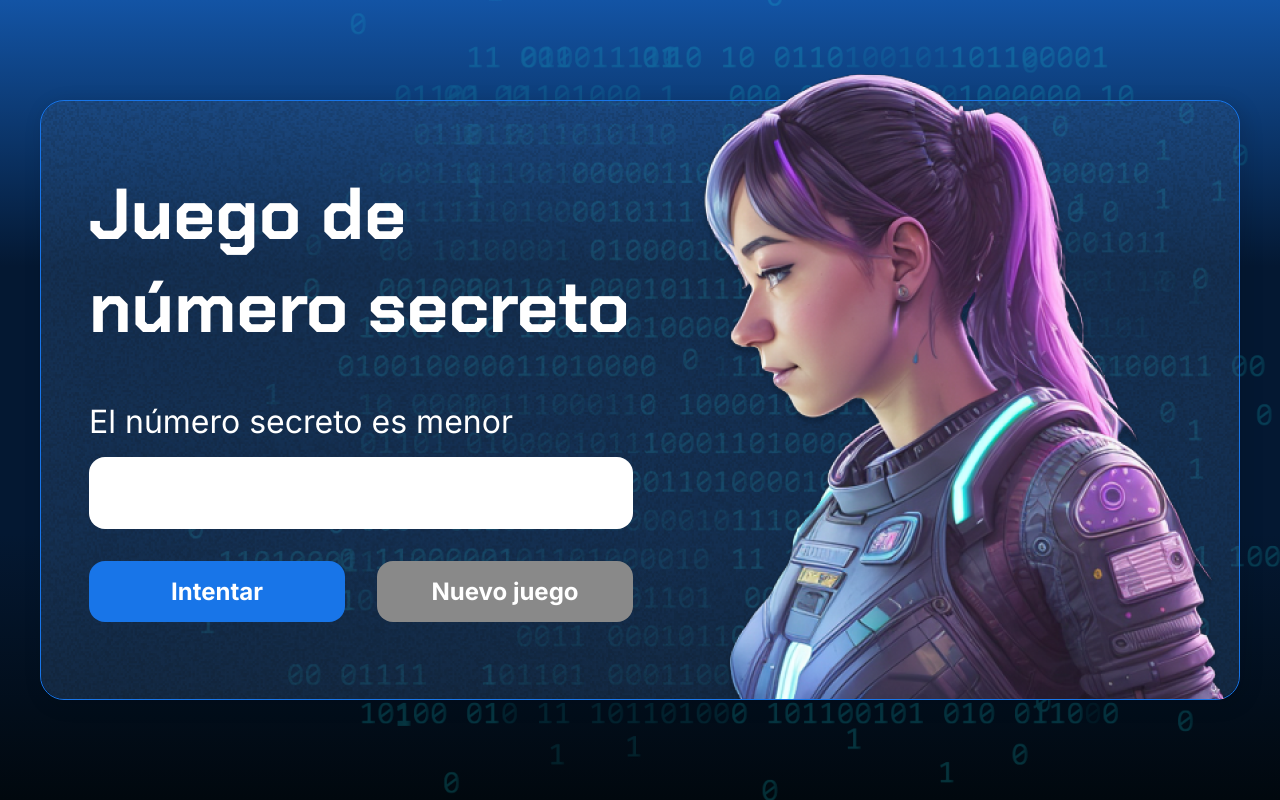
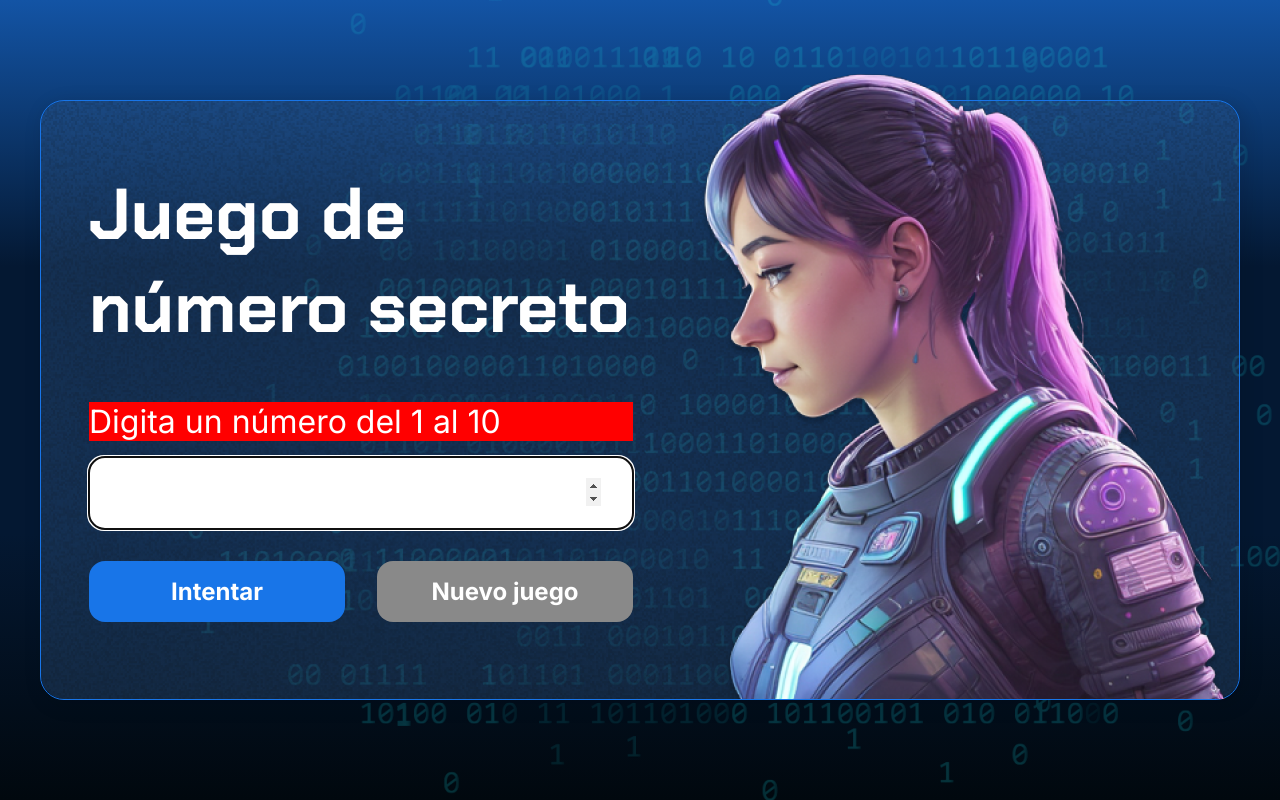
Before and after one commit to JosePater/numero-secreto-ONE, a plain HTML site: page index.html in a window 1280 px wide. Both pictures are taken after a click on the button "Intentar". Drawn offline with Linux system fonts and the light colour scheme.

Commit message:
style: Activate and deactivate buttons and input when necessary. Does not allow empty values, change bg to red. Bg to green when the number is correct

```diff
--- a/app.js
+++ b/app.js
@@ -8,22 +8,32 @@ let listaNumerosSorteados = [];
 let inputMax = document.getElementById('valorUsuario');
 inputMax.max = numMax;
 
+numUsuario = inputMax.value;
+
 iniciarJuego();
 
-numUsuario = inputMax.value;
-
-function asignarTextoElemento(elemento, texto, val) {
+function asignarTextoElemento(elemento, texto) {
   let elementoHTML = document.querySelector(elemento);
   elementoHTML.innerHTML = texto;
 }
 
 function intentoUsuario() {
-  let numeroUsuario = parseInt(document.getElementById('valorUsuario').value);
+  let numeroUsuario = parseInt(inputMax.value);
+
+  if (isNaN(numeroUsuario)) {
+    asignarTextoElemento('p', `Digita un número del 1 al ${numMax}`);
+    document.querySelector('p').style.backgroundColor = 'red'; // bg rojo
+
+  } else {
+    document.querySelector('p').style.backgroundColor = ''; // sin bg
 
     if (numeroUsuario === numeroSecreto) {
-    asignarTextoElemento('p',`Adivinaste en ${intentos} ${intentos > 1 ? 'intentos' : 'intento'}`);
+      asignarTextoElemento('p',`¡Adivinaste en ${intentos} ${intentos > 1 ? 'intentos' : 'solo intento'}!`);
       // Habilitar botón nuevo juego
       document.getElementById('reiniciar').removeAttribute('disabled');
+      document.getElementById('intentar').setAttribute('disabled', true);
+      inputMax.setAttribute('disabled', true);
+      document.querySelector('p').style.backgroundColor = 'green'; // bg verde
     } else {
       // Cuando el usuario no acierta
       if (numeroSecreto > numeroUsuario) {
@@ -34,6 +44,8 @@ function intentoUsuario() {
       intentos++;
       limpiarCaja();
     }
+  }
+  inputMax.focus();
 }
 
 function generarNumeroSecreto() {
@@ -64,6 +76,9 @@ function iniciarJuego() {
   asignarTextoElemento('h1', 'Juego de número secreto');
   asignarTextoElemento('p', `Digita un número del 1 al ${numMax}`);
   numeroSecreto = generarNumeroSecreto();
-  // Desactivar botón nuevo juego
-  document.querySelector('#reiniciar').setAttribute('disabled', true);
+  document.querySelector('p').style.backgroundColor = ''; // sin bg
+  document.getElementById('intentar').removeAttribute('disabled');     // Activado
+  document.querySelector('#reiniciar').setAttribute('disabled', true); // Desactivado
+  inputMax.removeAttribute('disabled'); // Activado
+  inputMax.focus();
   }
--- a/index.html
+++ b/index.html
@@ -23,7 +23,7 @@
                 </div>
                 <input id="valorUsuario" type="number" min="1" max="10" class="container__input">
                 <div class="chute container__botones">
-                    <button onclick="intentoUsuario();" class="container__boton">Intentar</button>
+                    <button onclick="intentoUsuario();" class="container__boton" id="intentar">Intentar</button>
                     <button onclick="iniciarJuego()" class="container__boton" id="reiniciar" disabled>Nuevo juego</button>
                 </div>
             </div>
```
Lines whose indentation alone changed are shown as unchanged.
